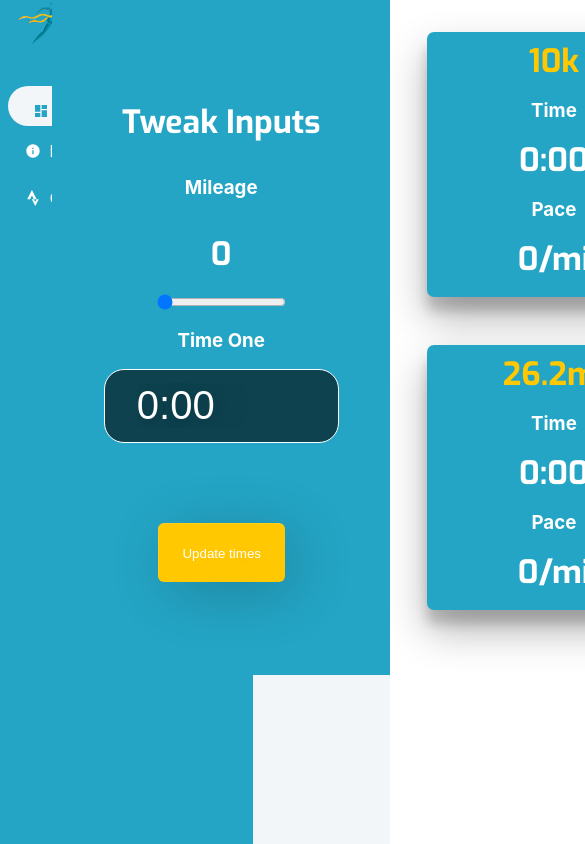
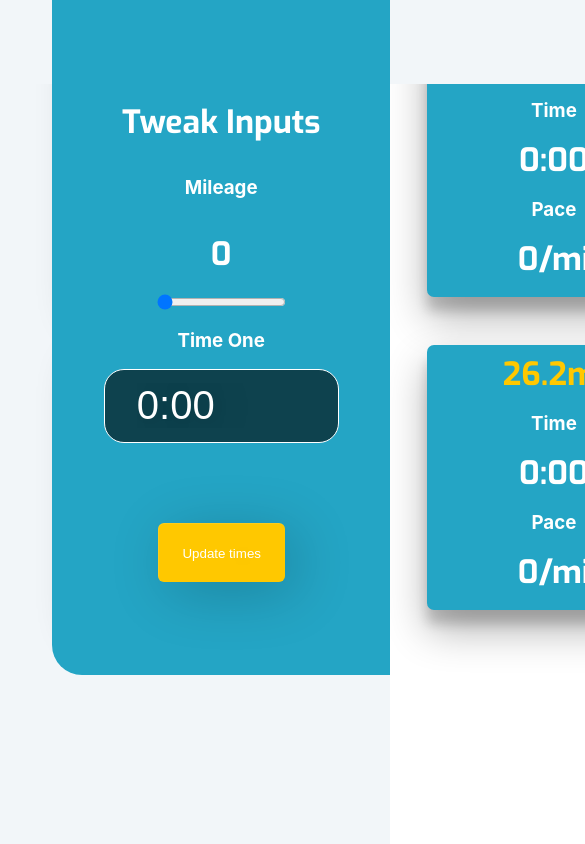
Before and after one commit to jvstn/predict-my-race, a React (Create React App) app: page /connect in a window 390 px wide. Shown: the top 844 px of the page, 585 px wide, since content can reach past the window. Built offline with nearby package versions, Linux system fonts and the light colour scheme.

Commit message:
Made navbar responsive

```diff
--- a/src/components/Dashboard/Navbar/NavbarElements/Highlight.tsx
+++ b/src/components/Dashboard/Navbar/NavbarElements/Highlight.tsx
@@ -5,9 +5,10 @@ export default styled.div`
   background-color: ${palette.offWhite};
   height: 2.5em;
   border-radius: 20px 0 0 20px;
-  margin-left: .5em;
+  margin-left: 0.5em;
 
-  &:before, :after {
+  &:before,
+  :after {
     content: "";
     position: absolute;
 
@@ -22,13 +23,16 @@ export default styled.div`
 
     box-shadow: 0 10px 0 0 ${palette.offWhite};
     border-radius: 0 0 5px 0;
-    }
+  }
 
   &:after {
     margin-top: 0.7vh;
 
     box-shadow: 0 -10px 0 0 ${palette.offWhite};
     border-radius: 0 5px 0 0;
+  }
 
+  @media (max-width: 800px) {
+    display: none;
   }
 `;
--- a/src/components/Dashboard/Navbar/NavbarElements/Logo.tsx
+++ b/src/components/Dashboard/Navbar/NavbarElements/Logo.tsx
@@ -18,13 +18,18 @@ const LogoWrap = styled.div`
   margin-left: 2vh;
   align-items: center;
   margin-top: -5vh;
+
+  @media (max-width: 800px) {
+    margin: 0;
+    padding: 1vh 0;
+  }
 `
 const LogoImg = styled.img`
-  height: 3em;
+  height: 7vh;
   margin-right: 1vh;
 `;
 const LogoText = styled.h1`
-  font-size: 3em;
+  font-size: 7vh;
   color: ${palette.secondary};
   font-weight: 900;
   font-family: 'Exo';
--- /dev/null
+++ b/src/components/Dashboard/Navbar/NavbarElements/MenuIcon.tsx
@@ -0,0 +1,14 @@
+import styled from 'styled-components';
+import {HiMenuAlt1} from 'react-icons/hi'
+import { palette } from '../../../../theme';
+export default styled(HiMenuAlt1)`
+  margin: 1vh 0 0 85vw;
+  width: 100px;
+  font-size: 7vh;
+  color: ${palette.primary};
+  position: absolute;
+
+  @media (min-width: 800px) {
+    display: none;
+  }
+`
--- a/src/components/Dashboard/Navbar/NavbarElements/MenuItem.tsx
+++ b/src/components/Dashboard/Navbar/NavbarElements/MenuItem.tsx
@@ -30,13 +30,21 @@ const LinkWrap = styled.div`
   margin-left: 3vh;
   margin-right: auto;
   padding-top: .5vh;
+
+  @media (max-width: 800px) {
+    display: none;
+  }
 `
 
-const StyledLink = styled(Link)<{ active?: boolean}>`
+const StyledLink = styled(Link)<{ active?: boolean }>`
   color: ${(props) => (props.active ? primary : white)};
   font-weight: bold;
   text-decoration: none;
   margin-left: 1vh;
+
+  @media (max-width: 800px) {
+    display: none;
+  }
 `;
 
 
--- a/src/components/Dashboard/Navbar/NavbarElements/NavbarContainer.tsx
+++ b/src/components/Dashboard/Navbar/NavbarElements/NavbarContainer.tsx
@@ -9,6 +9,14 @@ const NavbarContainer = styled.div`
   background-color: ${palette.primary};
   position: absolute;
 
+  @media (max-width: 800px) {
+    display: flex;
+    flex-direction: row;
+    height: 10vh;
+    width: 100vh;
+    background-color: ${palette.offWhite};
+    justify-content: end;
+  }
 `
 
 export default NavbarContainer
--- a/src/components/Dashboard/Navbar/index.tsx
+++ b/src/components/Dashboard/Navbar/index.tsx
@@ -3,6 +3,7 @@ import { Logo, MenuItem, NavbarContainer } from "./NavbarElements";
 import { MdDashboard, MdInfo } from "react-icons/md";
 import {FaStrava} from "react-icons/fa";
 import Highlight from "./NavbarElements/Highlight";
+import MenuIcon from "./NavbarElements/MenuIcon";
 
 function Navbar(): ReactElement {
   return (
@@ -19,6 +20,7 @@ function Navbar(): ReactElement {
       <MenuItem to="/connect" Icon={FaStrava}>
         Connect to Strava
       </MenuItem>
+      <MenuIcon />
     </NavbarContainer>
   );
 }
```
Also changed, not shown: 1 other file (tests, documents, lock files or other folders).
